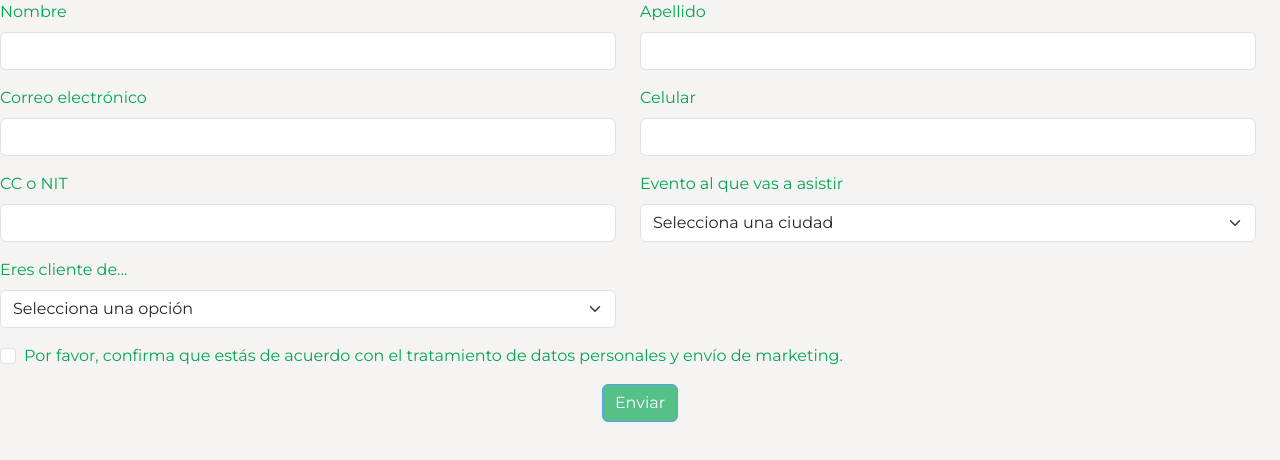
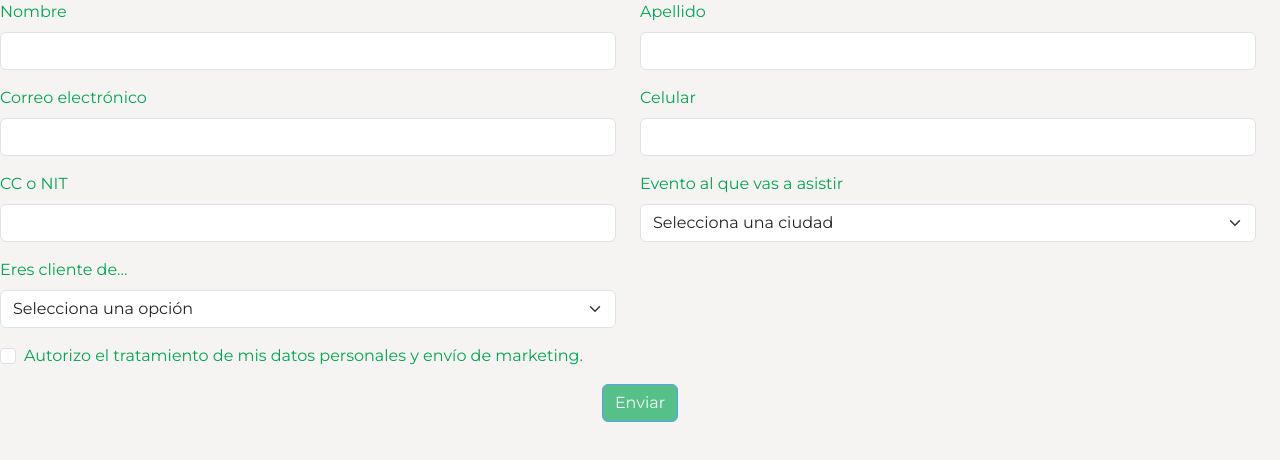
Before and after one commit to LuisfelipeJulius/formulario, a plain HTML site: page index.html in a window 1280 px wide. Drawn offline with nearby package versions, Linux system fonts and the light colour scheme.

Commit message:
modificación de index.html

```diff
--- a/index.html
+++ b/index.html
@@ -80,7 +80,8 @@
            <!-- Checkbox -->
     <div class="mb-3 form-check">
       <input type="checkbox" class="form-check-input" id="agreeCheckbox">
-      <label class="form-check-label" for="agreeCheckbox" id="popupTrigger">Por favor, confirma que estás de acuerdo con el tratamiento de datos personales y envío de marketing.</label>
+      <label class="form-check-label" for="agreeCheckbox" id="popupTrigger">Autorizo
+        el tratamiento de mis datos personales y envío de marketing.</label>
     </div>
     <!-- Botón de enviar -->
     <div class="text-center mt-3">
@@ -128,7 +129,7 @@
     </ul>
     <p>Podré ejercer los derechos de consulta, supresión y revocación dirigiendo mi solicitud al correo electrónico <a href="mailto:datospersonales@grupobios.co">datospersonales@grupobios.co</a>.</p>
     <button type="button" class="btn btn-primary" id="closePopupButton">Cerrar</button>
-    <button type="button" class="btn btn-primary" id="acceptButton">Aceptar el tratamiento de datos personales y envío de marketing</button>
+    <button type="button" class="btn btn-primary" id="acceptButton">Autorizo el tratamiento de mis datos personales y envío de marketing</button>
   </div>
 
 
```
